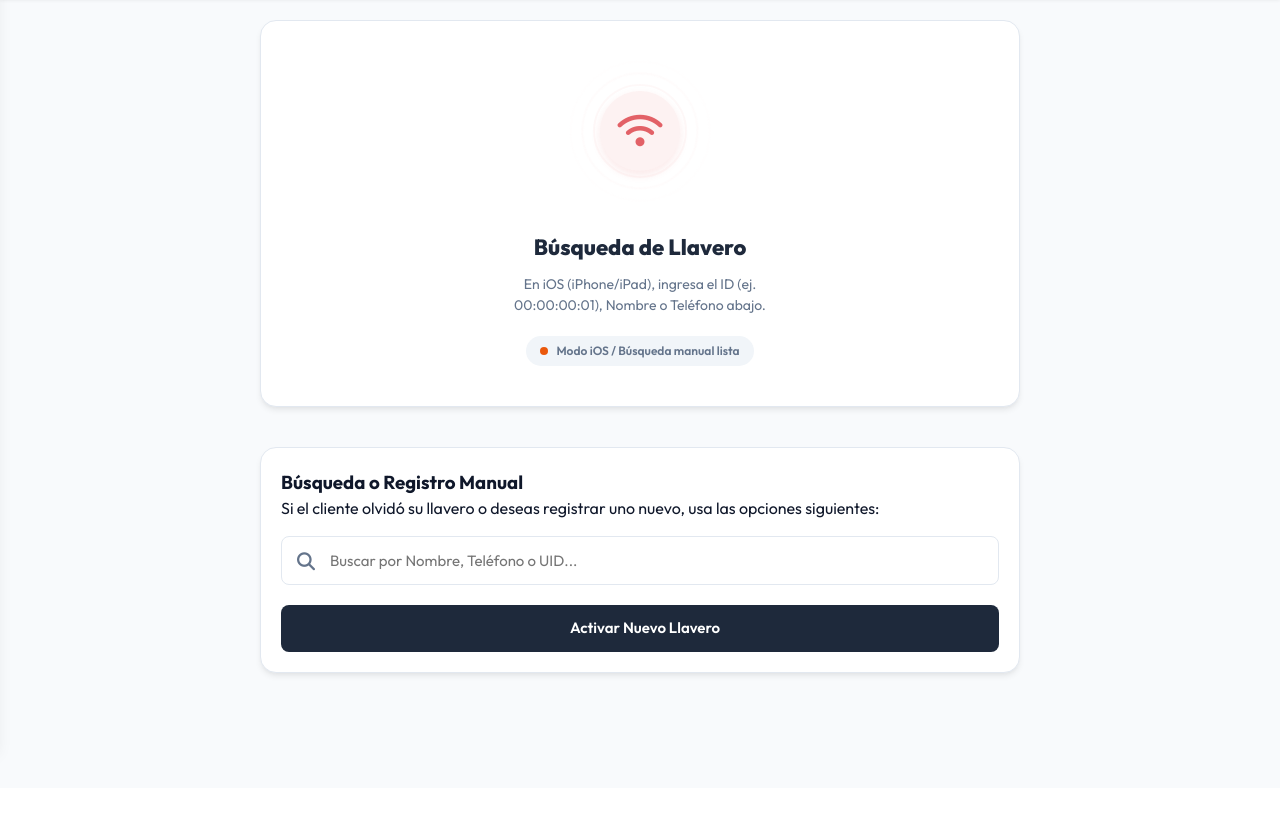
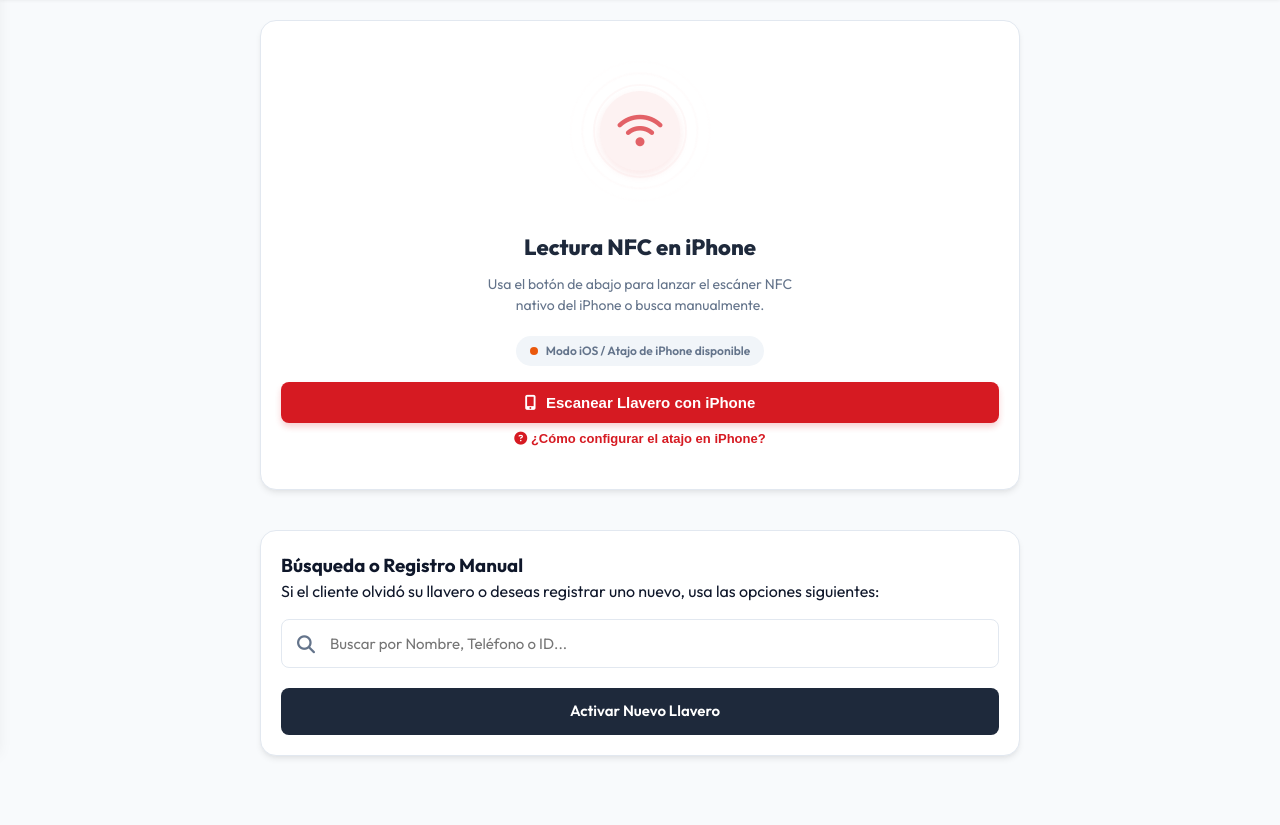
Before and after one commit to sschifu7-pixel/Cafe_Rodante, a Django app: page / in a window 1280 px wide. Shown: the part 53-878 px from the top of the page. Before the commit the page ends 797 px from the top, so only its background shows below. Run offline with Django 5.2, Linux system fonts and the light colour scheme; the visitor is signed in with stand-in values (Sample User, id 1); data comes from the database, SQL or seed files in the repository; some libraries are stand-ins or nearby versions.

Commit message:
Feat: integrar boton y modal instructivo para lanzar escaneo NFC con Atajos de Apple (iOS)

```diff
--- a/templates/recompensas/home.html
+++ b/templates/recompensas/home.html
@@ -19,6 +19,15 @@
             <span class="status-dot green"></span>
             <span id="nfcStatusText">Lector NFC activo y listo</span>
         </div>
+
+        <div class="ios-shortcut-panel" id="iosShortcutPanel" style="display: none; margin-top: 16px;">
+            <button type="button" class="btn-primary btn-block" onclick="runIOSNfcShortcut()">
+                <i class="fa-solid fa-mobile-screen-button"></i> Escanear Llavero con iPhone
+            </button>
+            <button type="button" class="btn-text" style="margin-top: 8px; font-size: 13px;" onclick="openIOSShortcutModal()">
+                <i class="fa-solid fa-circle-question"></i> ¿Cómo configurar el atajo en iPhone?
+            </button>
+        </div>
     </div>
 
     <!-- Manual Action Card -->
@@ -29,7 +38,7 @@
         <div class="search-form-group">
             <div class="search-input-wrapper">
                 <i class="fa-solid fa-magnifying-glass search-icon"></i>
-                <input type="text" id="manualSearchInput" placeholder="Buscar por Nombre, Teléfono o UID..." autocomplete="off">
+                <input type="text" id="manualSearchInput" placeholder="Buscar por Nombre, Teléfono o ID..." autocomplete="off">
                 <button type="button" class="clear-search-btn" id="clearSearchBtn"><i class="fa-solid fa-xmark"></i></button>
             </div>
         </div>
@@ -45,17 +54,64 @@
                 <span>Activar Nuevo Llavero</span>
             </a>
         </div>
-    </div></div>
+    </div>
+</div>
+
+<!-- Modal instructivo Atajo iOS -->
+<div class="modal-overlay" id="iosShortcutModal" style="display: none;">
+    <div class="modal-card">
+        <div class="modal-header">
+            <h3><i class="fa-brands fa-apple"></i> Configurar Atajo en iPhone</h3>
+            <button class="close-modal" onclick="closeIOSShortcutModal()"><i class="fa-solid fa-xmark"></i></button>
+        </div>
+        <div class="modal-body">
+            <p>Para lanzar el escáner NFC nativo de iOS con 1 toque:</p>
+            <ol class="ios-steps-list">
+                <li>Abre la app <strong>Atajos</strong> en tu iPhone y pulsa <strong>+</strong>.</li>
+                <li>Nombra el atajo exactamente como: <code>EscanearNFC</code></li>
+                <li>Agrega estas 2 acciones:
+                    <ul>
+                        <li><strong>1. Escanear etiqueta NFC</strong> (*Scan NFC Tag*)</li>
+                        <li><strong>2. Abrir URL</strong> ➔ Ingresa la URL de tu app: <br><code id="shortcutTargetUrlText"></code></li>
+                    </ul>
+                </li>
+            </ol>
+            <p style="font-size: 12px; color: var(--text-muted); margin-top: 12px;">¡Listo! Después de esto, al presionar <strong>"Escanear Llavero con iPhone"</strong> abrirá el lector automáticamente.</p>
+        </div>
+        <div class="modal-footer">
+            <button type="button" class="btn-primary btn-block" onclick="closeIOSShortcutModal()">Entendido</button>
+        </div>
+    </div>
+</div>
 {% endblock %}
 
 {% block extra_js %}
 <script>
-    // Web NFC API setup
+    function isIOSDevice() {
+        return /iPad|iPhone|iPod/.test(navigator.userAgent) || (navigator.platform === 'MacIntel' && navigator.maxTouchPoints > 1);
+    }
+
+    // Web NFC API setup & iOS Shortcut
     document.addEventListener("DOMContentLoaded", function() {
         const statusBadge = document.getElementById('nfcStatusBadge');
         const statusText = document.getElementById('nfcStatusText');
+        const iosPanel = document.getElementById('iosShortcutPanel');
 
-        // Check if Web NFC is supported
+        const baseUrl = window.location.origin;
+        const targetUrlEl = document.getElementById('shortcutTargetUrlText');
+        if (targetUrlEl) targetUrlEl.innerText = `${baseUrl}/cliente/[Texto]/`;
+
+        if (isIOSDevice() || !('NDEFReader' in window)) {
+            if (iosPanel) iosPanel.style.display = 'block';
+            statusBadge.querySelector('.status-dot').className = "status-dot orange";
+            statusText.innerText = "Modo iOS / Atajo de iPhone disponible";
+            const scanTitle = document.getElementById('scanTitle');
+            const scanSubtitle = document.getElementById('scanSubtitle');
+            if (scanTitle) scanTitle.innerText = "Lectura NFC en iPhone";
+            if (scanSubtitle) scanSubtitle.innerText = "Usa el botón de abajo para lanzar el escáner NFC nativo del iPhone o busca manualmente.";
+        }
+
+        // Check if Web NFC is supported (Android/Chrome)
         if ('NDEFReader' in window) {
             statusBadge.classList.add('ready');
             statusText.innerText = "Lector NFC Activo (Acerca un llavero)";
@@ -93,13 +149,6 @@
             } catch (err) {
                 console.error("NFC Error: ", err);
             }
-        } else {
-            statusBadge.querySelector('.status-dot').className = "status-dot orange";
-            statusText.innerText = "Modo iOS / Búsqueda manual lista";
-            const scanTitle = document.getElementById('scanTitle');
-            const scanSubtitle = document.getElementById('scanSubtitle');
-            if (scanTitle) scanTitle.innerText = "Búsqueda de Llavero";
-            if (scanSubtitle) scanSubtitle.innerText = "En iOS (iPhone/iPad), ingresa el ID (ej. 00:00:00:01), Nombre o Teléfono abajo.";
         }
 
         // Setup manual search
@@ -172,7 +221,6 @@
                 });
         });
 
-
         clearBtn.addEventListener('click', function() {
             searchInput.value = '';
             resultsList.style.display = 'none';
@@ -181,9 +229,20 @@
         });
     });
 
+    function runIOSNfcShortcut() {
+        window.location.href = "shortcuts://run-shortcut?name=EscanearNFC";
+    }
+
+    function openIOSShortcutModal() {
+        document.getElementById('iosShortcutModal').style.display = 'flex';
+    }
+
+    function closeIOSShortcutModal() {
+        document.getElementById('iosShortcutModal').style.display = 'none';
+    }
+
     // NFC scan result handler
     function handleNfcScanResult(uid) {
-        // Update UI to show successful NFC read animation
         const scanCard = document.querySelector('.scan-card');
         const scanIcon = document.getElementById('scanIcon');
         const scanTitle = document.getElementById('scanTitle');
@@ -197,10 +256,8 @@
         if (scanTitle) scanTitle.innerText = "¡Lectura NFC Exitosa!";
         if (scanSubtitle) scanSubtitle.innerText = `Llavero detectado: ${uid}`;
 
-        // Play beep sound if browser allows
         playBeepSound();
 
-        // Flash message and redirect
         setTimeout(() => {
             fetch(`/cliente/buscar/?q=${uid}`)
                 .then(res => res.json())
```
Also changed, not shown: static/css/styles.css (+81 -0 lines).
